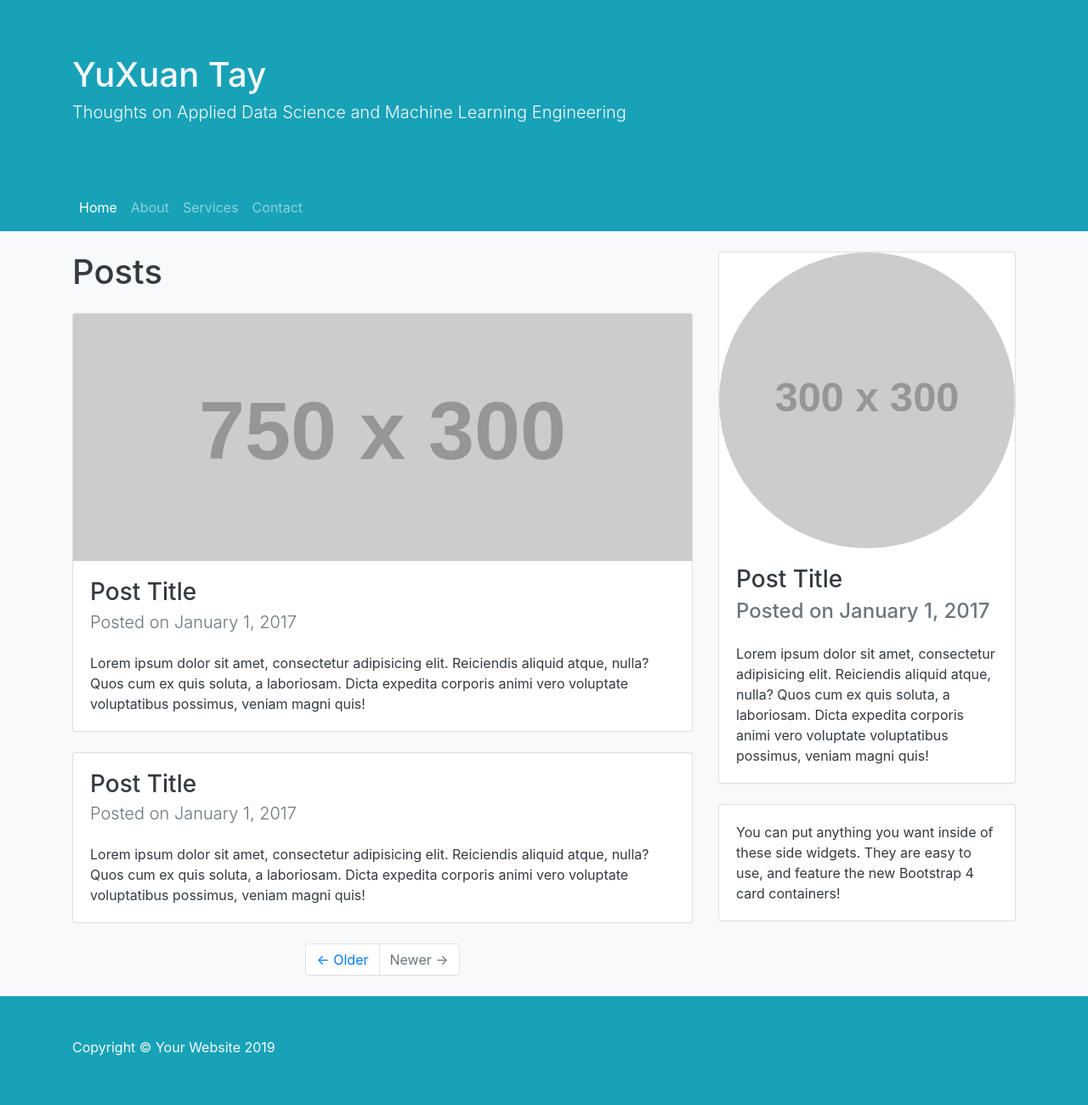
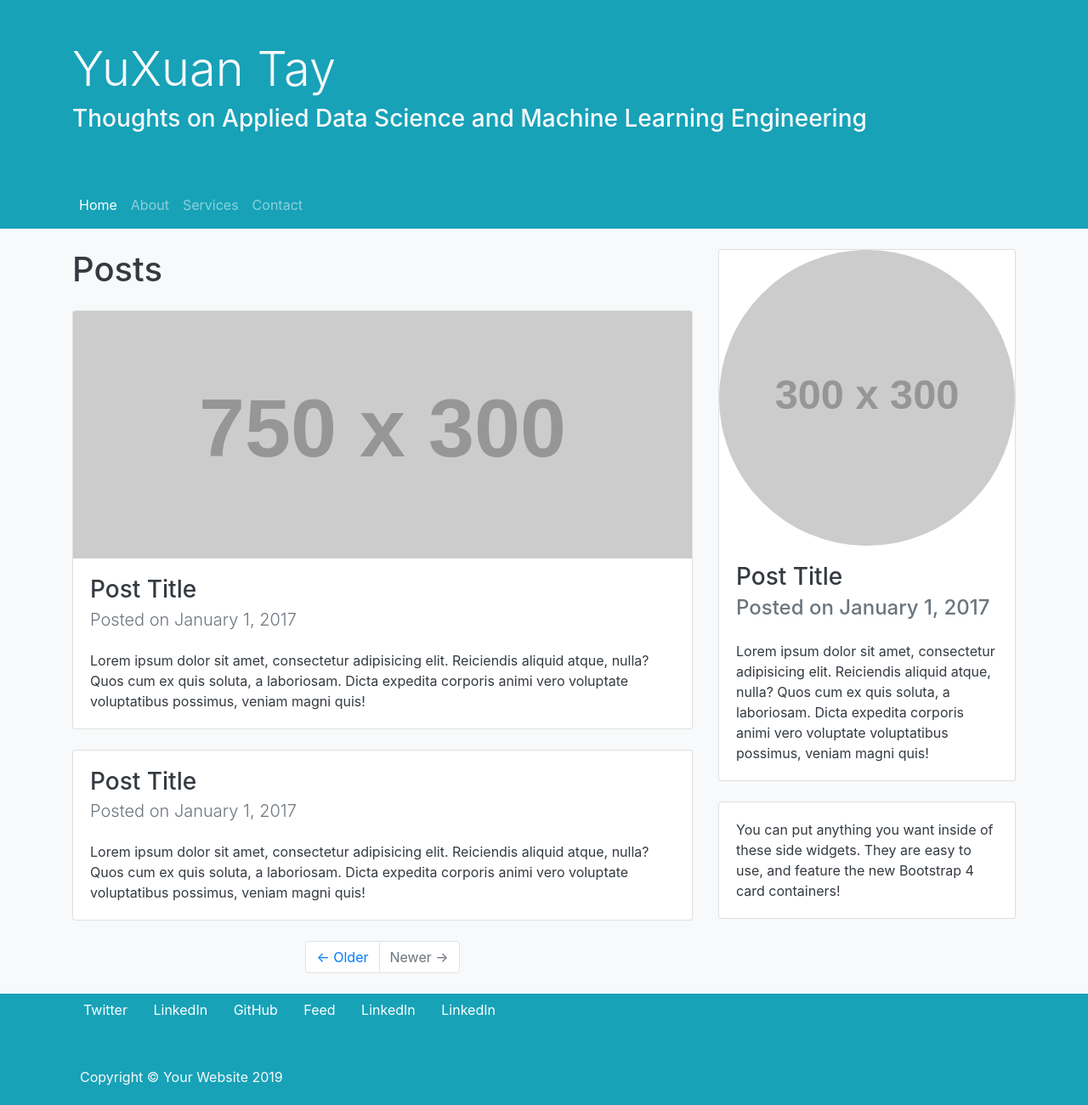
Before and after one commit to yxtay/html-css, a plain HTML site: page bootstrap/index.html in a window 1280 px wide. Shown: the top 1300 px of the page at 85% size. Drawn offline with nearby package versions, Linux system fonts and the light colour scheme; placeholder pictures from the web are drawn by us.

Commit message:
remove jumbotron

```diff
--- a/bootstrap/index.html
+++ b/bootstrap/index.html
@@ -19,12 +19,10 @@
 
   <body class="bg-light text-dark">
     <!-- hero -->
-    <div class="jumbotron bg-info text-light rounded-0 mb-0">
+    <div class="py-5 bg-info text-light">
       <div class="container">
-        <h1>YuXuan Tay</h1>
-        <h2 class="lead">
-          Thoughts on Applied Data Science and Machine Learning Engineering
-        </h2>
+        <h1 class="display-4">YuXuan Tay</h1>
+        <h3 class="">Thoughts on Applied Data Science and Machine Learning Engineering</h2>
       </div>
     </div>
     <!-- hero -->
@@ -73,9 +71,8 @@
                 Posted on January 1, 2017
               </h5>
               <p class="card-text">
-                Lorem ipsum dolor sit amet, consectetur adipisicing elit. Reiciendis aliquid atque, nulla? Quos cum ex
-                quis soluta, a laboriosam. Dicta expedita corporis animi vero voluptate voluptatibus possimus, veniam
-                magni quis!
+                Lorem ipsum dolor sit amet, consectetur adipisicing elit. Reiciendis aliquid atque, nulla? Quos cum ex quis
+                soluta, a laboriosam. Dicta expedita corporis animi vero voluptate voluptatibus possimus, veniam magni quis!
               </p>
             </div>
           </div>
@@ -88,9 +85,8 @@
                 Posted on January 1, 2017
               </h5>
               <p class="card-text">
-                Lorem ipsum dolor sit amet, consectetur adipisicing elit. Reiciendis aliquid atque, nulla? Quos cum ex
-                quis soluta, a laboriosam. Dicta expedita corporis animi vero voluptate voluptatibus possimus, veniam
-                magni quis!
+                Lorem ipsum dolor sit amet, consectetur adipisicing elit. Reiciendis aliquid atque, nulla? Quos cum ex quis
+                soluta, a laboriosam. Dicta expedita corporis animi vero voluptate voluptatibus possimus, veniam magni quis!
               </p>
             </div>
           </div>
@@ -117,9 +113,8 @@
                 Posted on January 1, 2017
               </h4>
               <p class="card-text">
-                Lorem ipsum dolor sit amet, consectetur adipisicing elit. Reiciendis aliquid atque, nulla? Quos cum ex
-                quis soluta, a laboriosam. Dicta expedita corporis animi vero voluptate voluptatibus possimus, veniam
-                magni quis!
+                Lorem ipsum dolor sit amet, consectetur adipisicing elit. Reiciendis aliquid atque, nulla? Quos cum ex quis
+                soluta, a laboriosam. Dicta expedita corporis animi vero voluptate voluptatibus possimus, veniam magni quis!
               </p>
             </div>
           </div>
@@ -127,8 +122,8 @@
           <!-- Side Widget -->
           <div class="card mb-4">
             <div class="card-body">
-              You can put anything you want inside of these side widgets. They are easy to use, and feature the new
-              Bootstrap 4 card containers!
+              You can put anything you want inside of these side widgets. They are easy to use, and feature the new Bootstrap 4
+              card containers!
             </div>
           </div>
         </div>
@@ -137,8 +132,18 @@
     </div>
 
     <!-- Footer -->
+    <div class="bg-info text-light">
+      <div class="container">
+        <a class="btn btn-info rounded-0 mx-0" href="#">Twitter</a>
+        <a class="btn btn-info rounded-0 mx-0" href="#">LinkedIn</a>
+        <a class="btn btn-info rounded-0 mx-0" href="#">GitHub</a>
+        <a class="btn btn-info rounded-0 mx-0" href="#">Feed</a>
+        <a class="btn btn-info rounded-0 mx-0" href="#">LinkedIn</a>
+        <a class="btn btn-info rounded-0 mx-0" href="#">LinkedIn</a>
+      </div>
+    </div>
     <footer class="py-5 bg-info text-light">
-      <div class="container">
+      <div class="container px-4">
         <p>Copyright &copy; Your Website 2019</p>
       </div>
     </footer>
```
